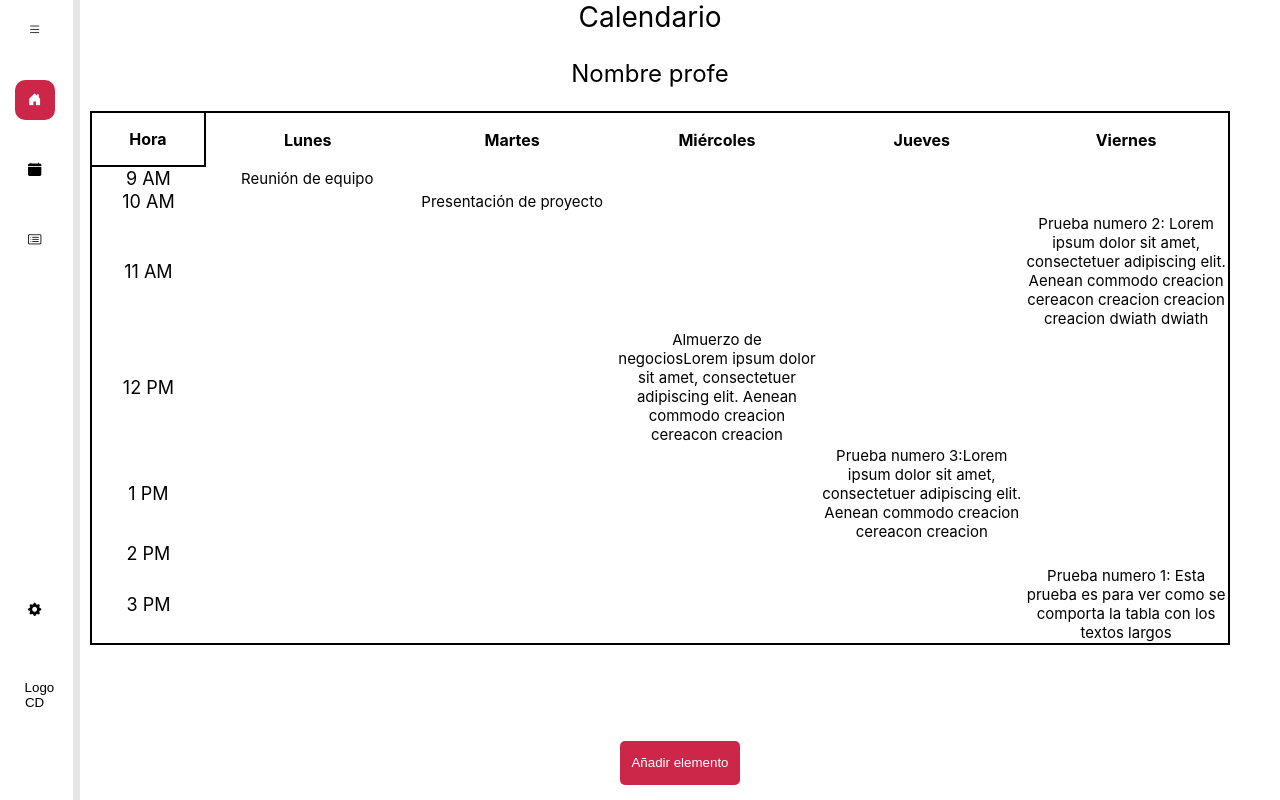
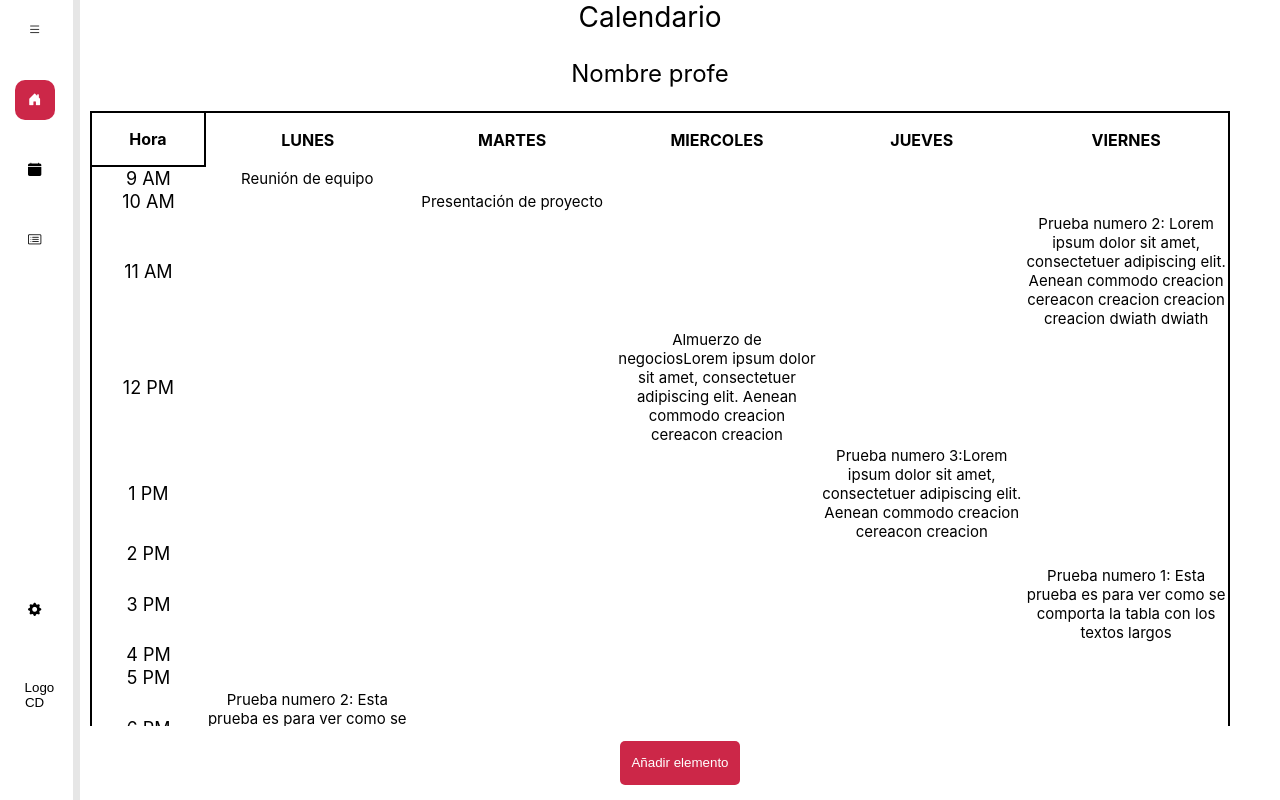
Before and after one commit to OlafGG/FrontServicioSocial, a React (Create React App) app: page /calendario in a window 1280 px wide. Built offline with nearby package versions, Linux system fonts and the light colour scheme.

Commit message:
little changes

```diff
--- a/src/components/pure/calendary.jsx
+++ b/src/components/pure/calendary.jsx
@@ -7,19 +7,20 @@ class Calendar extends React.Component {
     super(props);
     this.state = {
       events: [
-        { day: 'Lunes', time: '9 AM', title: 'Reunión de equipo' },
-        { day: 'Martes', time: '10 AM', title: 'Presentación de proyecto' },
-        { day: 'Miércoles', time: '12 PM', title: 'Almuerzo de negociosLorem ipsum dolor sit amet, consectetuer adipiscing elit. Aenean commodo creacion cereacon creacion ' },
-        { day: 'Jueves' , time: '1 PM', title: 'Prueba numero 3:Lorem ipsum dolor sit amet, consectetuer adipiscing elit. Aenean commodo creacion cereacon creacion '},
-        { day: 'Viernes' , time: '11 AM', title: 'Prueba numero 2: Lorem ipsum dolor sit amet, consectetuer adipiscing elit. Aenean commodo creacion cereacon creacion creacion creacion dwiath dwiath'},
-        { day: 'Viernes' , time: '3 PM', title: 'Prueba numero 1: Esta prueba es para ver como se comporta la tabla con los textos largos'}
+        { day: 'LUNES', time: '9 AM', title: 'Reunión de equipo' },
+        { day: 'MARTES', time: '10 AM', title: 'Presentación de proyecto' },
+        { day: 'MIERCOLES', time: '12 PM', title: 'Almuerzo de negociosLorem ipsum dolor sit amet, consectetuer adipiscing elit. Aenean commodo creacion cereacon creacion ' },
+        { day: 'JUEVES' , time: '1 PM', title: 'Prueba numero 3:Lorem ipsum dolor sit amet, consectetuer adipiscing elit. Aenean commodo creacion cereacon creacion '},
+        { day: 'VIERNES' , time: '11 AM', title: 'Prueba numero 2: Lorem ipsum dolor sit amet, consectetuer adipiscing elit. Aenean commodo creacion cereacon creacion creacion creacion dwiath dwiath'},
+        { day: 'VIERNES' , time: '3 PM', title: 'Prueba numero 1: Esta prueba es para ver como se comporta la tabla con los textos largos'},
+        { day: 'LUNES' , time: '6 PM', title: 'Prueba numero 2: Esta prueba es para ver como se comporta la tabla con los textos largos'}
       ]
     };
   }
 
   render() {
-    const daysOfWeek = ['Lunes', 'Martes', 'Miércoles', 'Jueves', 'Viernes'];
-    const hours = ['9 AM', '10 AM', '11 AM', '12 PM', '1 PM', '2 PM', '3 PM'];
+    const daysOfWeek = ['LUNES', 'MARTES', 'MIERCOLES', 'JUEVES', 'VIERNES'];
+    const hours = ['9 AM', '10 AM', '11 AM', '12 PM', '1 PM', '2 PM', '3 PM', '4 PM', '5 PM', '6 PM', '7 PM'];
 
     return (
       <div>
--- a/src/pages/class/class.add.info.edit.jsx
+++ b/src/pages/class/class.add.info.edit.jsx
@@ -18,7 +18,7 @@ const ClassAddInfoEdit = () => {
     const [message, setmessage] = useState();
     const navegar = useNavigate();
 
-
+    const nombreMateria = 'Introduccion a la programación'
 
     const handleClick = (index, message) => {
         const nuevosComponentes = [...history];
@@ -33,7 +33,7 @@ const ClassAddInfoEdit = () => {
         <div className='class-add-information-edit'>
             <div className='class-add-info-title'>
                 <button className='class-edit-info-button-title ' onClick={() => navegar('/')}><i style={{fontSize: '140%'}} class="bi bi-house-door-fill"></i></button>
-                <label id='class-edit-info-title'>Introduccion a la Progrmacion</label>
+                <label id='class-edit-info-title'>{nombreMateria}</label>
                 <button className='class-edit-info-button-title'><i style={{fontSize: '140%'}} class="bi bi-box-arrow-right"></i></button>
             </div>
             <div className='class-add-info-buttons-up'>
```
